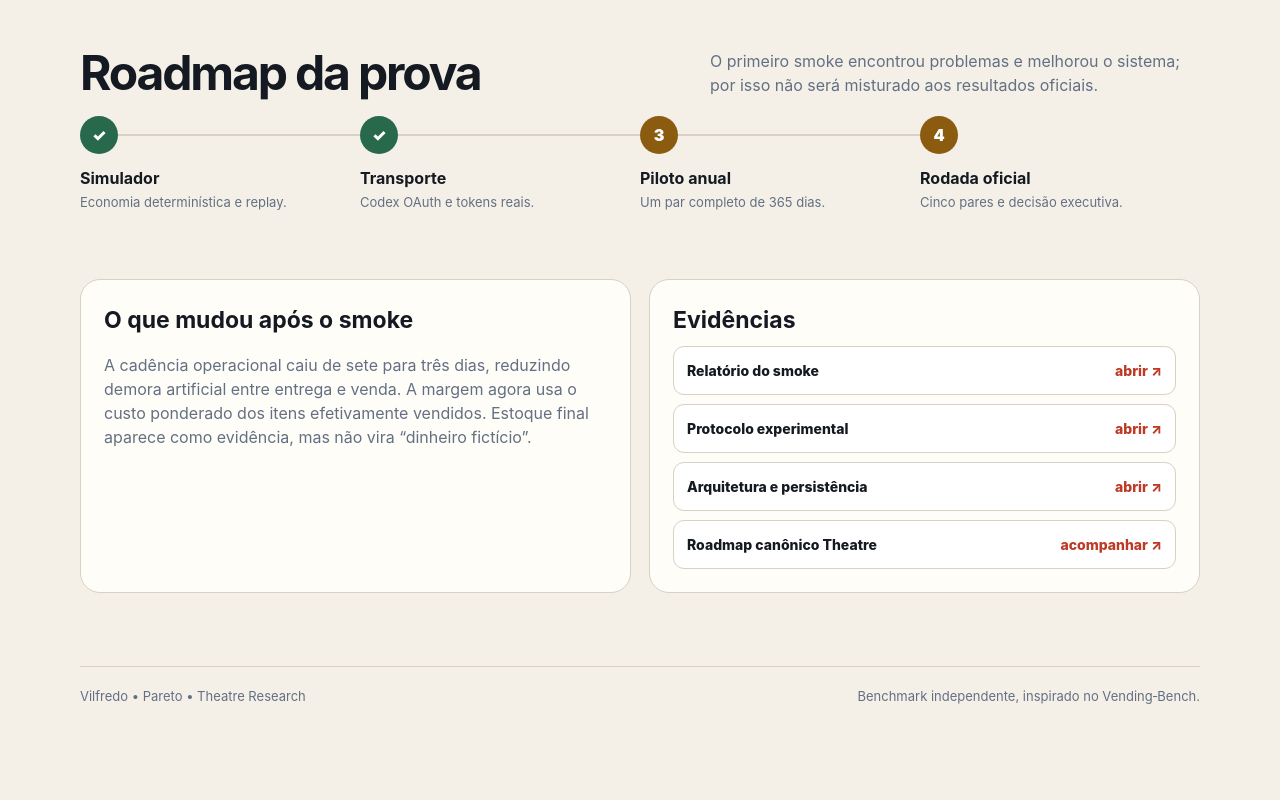
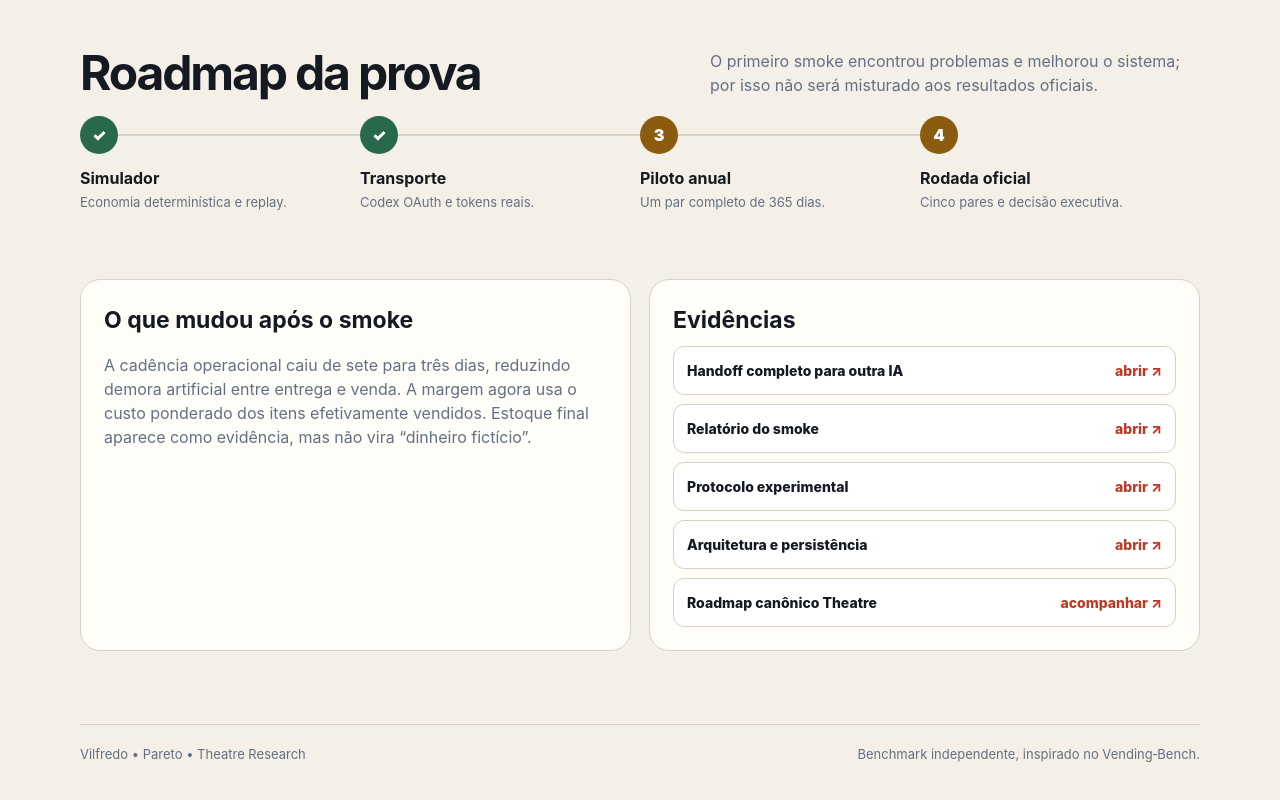
Before and after one commit to Pareto-Group-BR/theatre-business-bench, a plain HTML site: page index.html in a window 1280 px wide. Shown: the part 5408-6208 px from the top of the page. Before the commit the page ends 6170 px from the top, so only its background shows below. Drawn offline with Linux system fonts and the light colour scheme.

Commit message:
docs: add autonomous AI handoff for business bench

```diff
--- a/index.html
+++ b/index.html
@@ -31,7 +31,7 @@
 
     <section class="shell"><div class="head"><h2>Roadmap da prova</h2><p>O primeiro smoke encontrou problemas e melhorou o sistema; por isso não será misturado aos resultados oficiais.</p></div><div class="road"><article class="step"><i>✓</i><h3>Simulador</h3><p>Economia determinística e replay.</p></article><article class="step"><i>✓</i><h3>Transporte</h3><p>Codex OAuth e tokens reais.</p></article><article class="step current"><i>3</i><h3>Piloto anual</h3><p>Um par completo de 365 dias.</p></article><article class="step current"><i>4</i><h3>Rodada oficial</h3><p>Cinco pares e decisão executiva.</p></article></div></section>
 
-    <section class="shell"><div class="evidence"><article class="panel"><h3>O que mudou após o smoke</h3><p>A cadência operacional caiu de sete para três dias, reduzindo demora artificial entre entrega e venda. A margem agora usa o custo ponderado dos itens efetivamente vendidos. Estoque final aparece como evidência, mas não vira “dinheiro fictício”.</p></article><article class="panel"><h3>Evidências</h3><div class="links"><a class="link" href="docs/SMOKE_2026-08-29.md"><span>Relatório do smoke</span><span>abrir ↗</span></a><a class="link" href="docs/EXPERIMENT_PROTOCOL.md"><span>Protocolo experimental</span><span>abrir ↗</span></a><a class="link" href="docs/ARCHITECTURE.md"><span>Arquitetura e persistência</span><span>abrir ↗</span></a><a class="link" href="https://github.com/orgs/Pareto-Group-BR/projects/18"><span>Roadmap canônico Theatre</span><span>acompanhar ↗</span></a></div></article></div></section>
+    <section class="shell"><div class="evidence"><article class="panel"><h3>O que mudou após o smoke</h3><p>A cadência operacional caiu de sete para três dias, reduzindo demora artificial entre entrega e venda. A margem agora usa o custo ponderado dos itens efetivamente vendidos. Estoque final aparece como evidência, mas não vira “dinheiro fictício”.</p></article><article class="panel"><h3>Evidências</h3><div class="links"><a class="link" href="docs/AI_HANDOFF_VENDING_MACHINE.md"><span>Handoff completo para outra IA</span><span>abrir ↗</span></a><a class="link" href="docs/SMOKE_2026-08-29.md"><span>Relatório do smoke</span><span>abrir ↗</span></a><a class="link" href="docs/EXPERIMENT_PROTOCOL.md"><span>Protocolo experimental</span><span>abrir ↗</span></a><a class="link" href="docs/ARCHITECTURE.md"><span>Arquitetura e persistência</span><span>abrir ↗</span></a><a class="link" href="https://github.com/orgs/Pareto-Group-BR/projects/18"><span>Roadmap canônico Theatre</span><span>acompanhar ↗</span></a></div></article></div></section>
   </main>
   <footer><div class="shell"><span>Vilfredo • Pareto • Theatre Research</span><span>Benchmark independente, inspirado no Vending‑Bench.</span></div></footer>
   <script>
```
Also changed, not shown: 2 other files.
